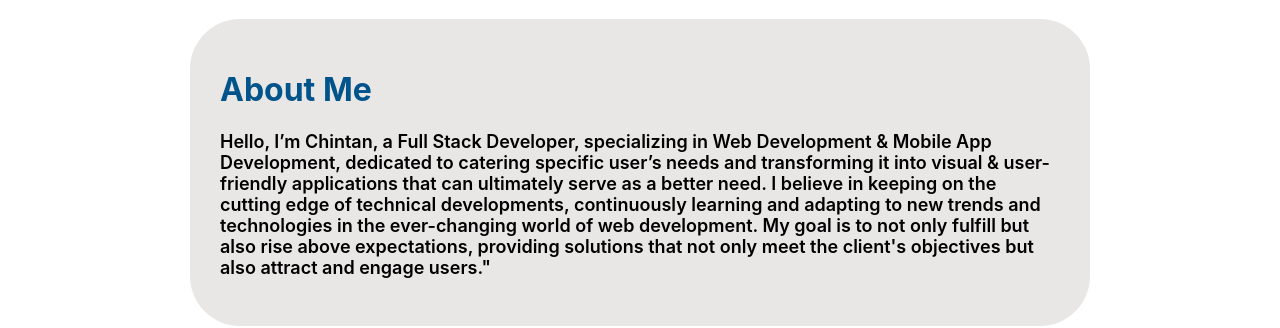
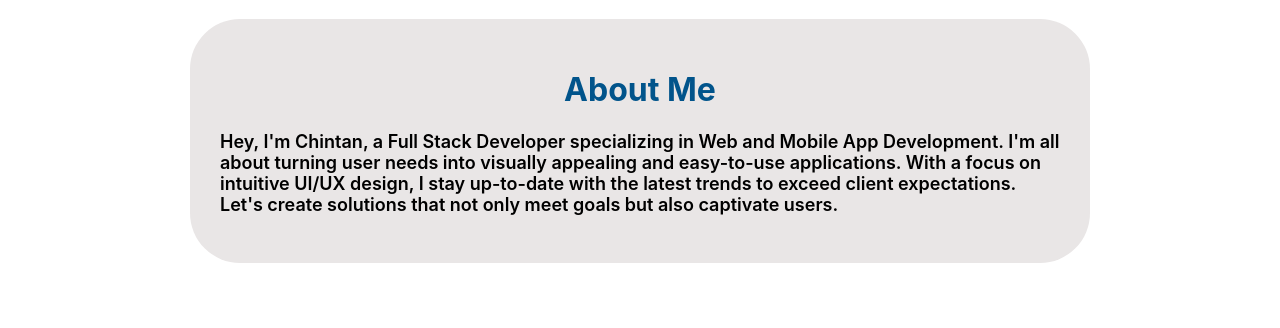
Before and after one commit to chintu1851/chintanportfolio, a React (Create React App) app: page /about in a window 1280 px wide. Shown: the part 555-883 px from the top of the page. After the commit the page ends 838 px from the top, so only its background shows below. Built offline with nearby package versions, Linux system fonts and the light colour scheme.

Commit message:
changes made

```diff
--- a/src/About.jsx
+++ b/src/About.jsx
@@ -13,8 +13,8 @@ const About = () => {
                     <img src='https://res.cloudinary.com/dac8tennr/image/upload/v1704669399/u1otw3gqljtxvdydbni7.jpg' alt='chintu'></img>
                 </div>
                 <div className='aboutme'>
-                    <h1>About Me</h1>
-                    <p>Hello, I’m Chintan, a Full Stack Developer, specializing in Web Development & Mobile App Development, dedicated to catering specific user’s needs and transforming it into visual & user-friendly applications that can ultimately serve as a better need. I believe in keeping on the cutting edge of technical developments, continuously learning and adapting to new trends and technologies in the ever-changing world of web development. My goal is to not only fulfill but also rise above expectations, providing solutions that not only meet the client's objectives but also attract and engage users."</p>
+                    <h1 style={{textAlign:'center'}}>About Me</h1>
+                    <p>Hey, I'm Chintan, a Full Stack Developer specializing in Web and Mobile App Development. I'm all about turning user needs into visually appealing and easy-to-use applications. With a focus on intuitive UI/UX design, I stay up-to-date with the latest trends to exceed client expectations. Let's create solutions that not only meet goals but also captivate users.</p>
                 </div>
             </div>
         </div>
--- a/src/Main.jsx
+++ b/src/Main.jsx
@@ -18,8 +18,7 @@ const Main = () => {
                 </div>
                 <div className='aboutdiv'>
                     <p className='aboutcd'>
-                        A Software Developer, with expertise in developing web and mobile applications. I look forward to taking on the challenges of the dynamic world of software development and its applications. My passion is developing responsive designs and improving user interfaces. I'm inspired to explore limits and offer cutting-edge solutions by continuing to strive for excellence and innovation.
-                        Let's collaborate and bring your digital vision to life!"
+                       Empowering digital experiences through seamless web and mobile applications is my forte as a Software Developer. With a penchant for crafting responsive designs and refining user interfaces, I'm driven by the ever-evolving landscape of software development. My passion for innovation fuels my desire to explore new boundaries and deliver cutting-edge solutions. Let's join forces to transform your digital vision into reality, blending expertise in development with intuitive UI/UX design.
                     </p>
                     {/* Use anchor tag with download attribute for triggering the download */}
                     <a target="_blank" href='https://drive.google.com/file/d/1pR9AJ8c6BTxlAEl63muEVf_f5z755CRl/view?usp=sharing' download style={{textDecoration:'none',color:'blue'}}>
```
